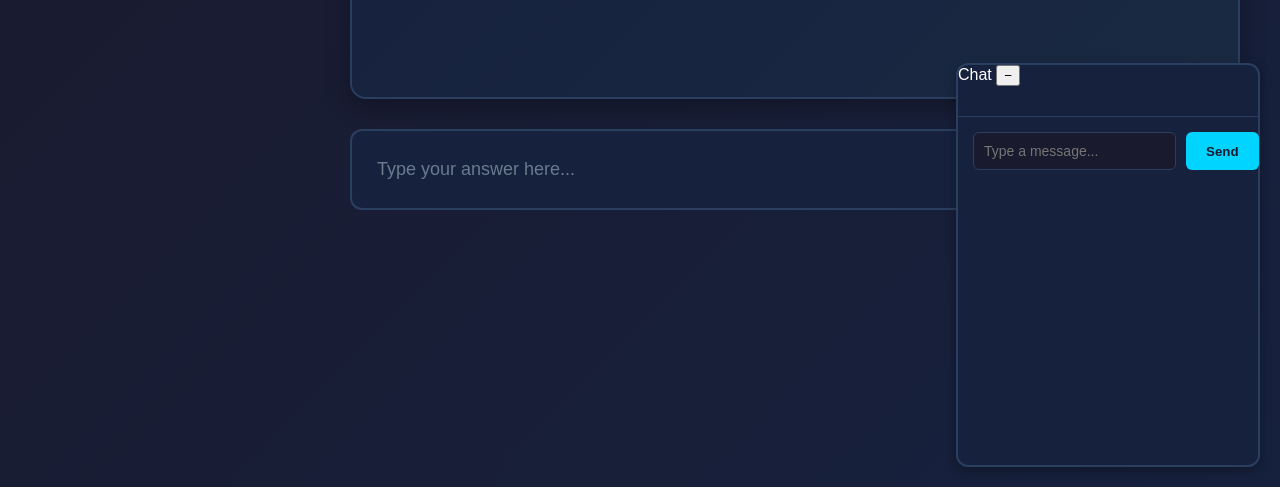
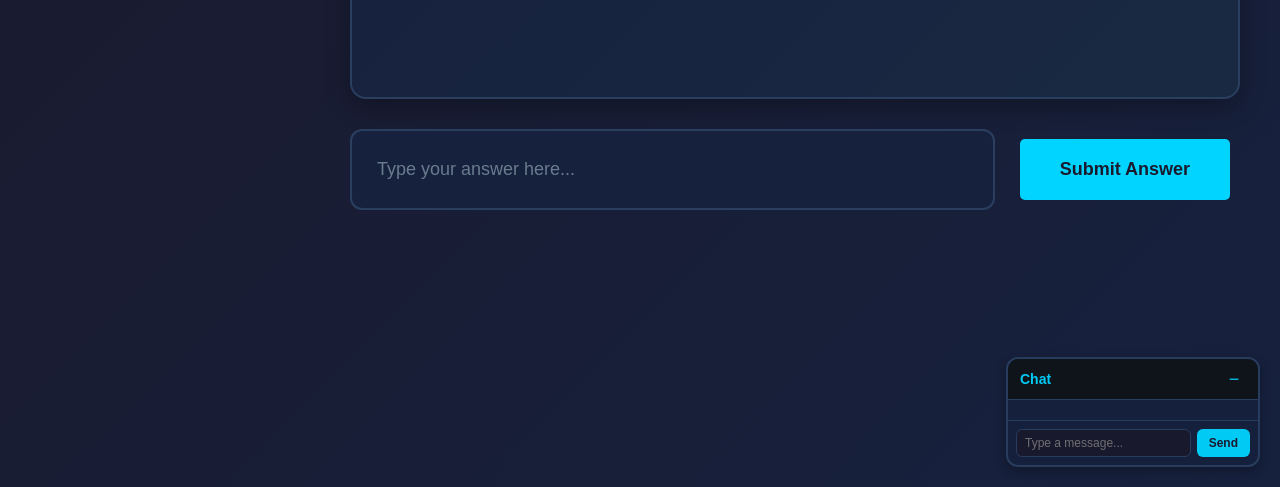
Before and after one commit to brandonshrt/Faking-It, a website: page app/public/pages/game.html in a window 1280 px wide. Shown: the part 313-800 px from the top of the page. Drawn offline with nearby package versions, Linux system fonts and the light colour scheme; no server answers.

Commit message:
updated css for collapsable chatbox

```diff
--- a/app/public/style.css
+++ b/app/public/style.css
@@ -597,8 +597,8 @@ p {
   position: fixed;
   bottom: 20px;
   right: 20px;
-  width: 300px;
-  height: 400px;
+  width: 250px;
+  max-height: 250px;
   background-color: #16213e;
   border-radius: 12px;
   border: 2px solid #2a3f5f;
@@ -606,19 +606,72 @@ p {
   display: flex;
   flex-direction: column;
   z-index: 1000;
+  opacity: 0.95;
+  transition: all 0.3s ease;
+}
+
+.chat-header {
+  display: flex;
+  justify-content: space-between;
+  align-items: center;
+  padding: 8px 12px;
+  background-color: #0f1419;
+  border-radius: 10px 10px 0 0;
+  border-bottom: 1px solid #2a3f5f;
+}
+
+.chat-title {
+  font-size: 14px;
+  font-weight: bold;
+  color: #00d4ff;
+}
+
+.chat-collapse-btn {
+  background: none;
+  border: none;
+  color: #00d4ff;
+  font-size: 18px;
+  cursor: pointer;
+  padding: 0;
+  width: 24px;
+  height: 24px;
+  display: flex;
+  align-items: center;
+  justify-content: center;
+  transition: transform 0.2s;
+}
+
+.chat-collapse-btn:hover {
+  transform: scale(1.2);
+}
+
+.chat-body {
+  display: flex;
+  flex-direction: column;
+  flex: 1;
+  min-height: 0;
+  transition: all 0.3s ease;
+}
+
+.chat-container.collapsed .chat-body {
+  display: none;
+}
+
+.chat-container.collapsed {
+  max-height: 40px;
 }
 
 .chat-messages {
   flex: 1;
-  padding: 15px;
+  padding: 10px;
   overflow-y: auto;
   color: white;
-  font-size: 14px;
-  line-height: 1.6;
+  font-size: 12px;
+  line-height: 1.5;
 }
 
 .chat-messages::-webkit-scrollbar {
-  width: 6px;
+  width: 4px;
 }
 
 .chat-messages::-webkit-scrollbar-track {
@@ -632,19 +685,19 @@ p {
 
 .chat-input-container {
   display: flex;
-  gap: 10px;
-  padding: 15px;
+  gap: 6px;
+  padding: 8px;
   border-top: 1px solid #2a3f5f;
 }
 
 .chat-input {
   flex: 1;
-  padding: 10px;
+  padding: 6px 8px;
   border: 1px solid #2a3f5f;
   border-radius: 6px;
   background-color: #1a1a2e;
   color: white;
-  font-size: 14px;
+  font-size: 12px;
 }
 
 .chat-input:focus {
@@ -653,13 +706,14 @@ p {
 }
 
 .chat-send {
-  padding: 10px 20px;
+  padding: 6px 12px;
   background-color: #00d4ff;
   color: #1a1a2e;
   border: none;
   border-radius: 6px;
   cursor: pointer;
   font-weight: bold;
+  font-size: 12px;
   transition: background-color 0.2s;
 }
 
```
